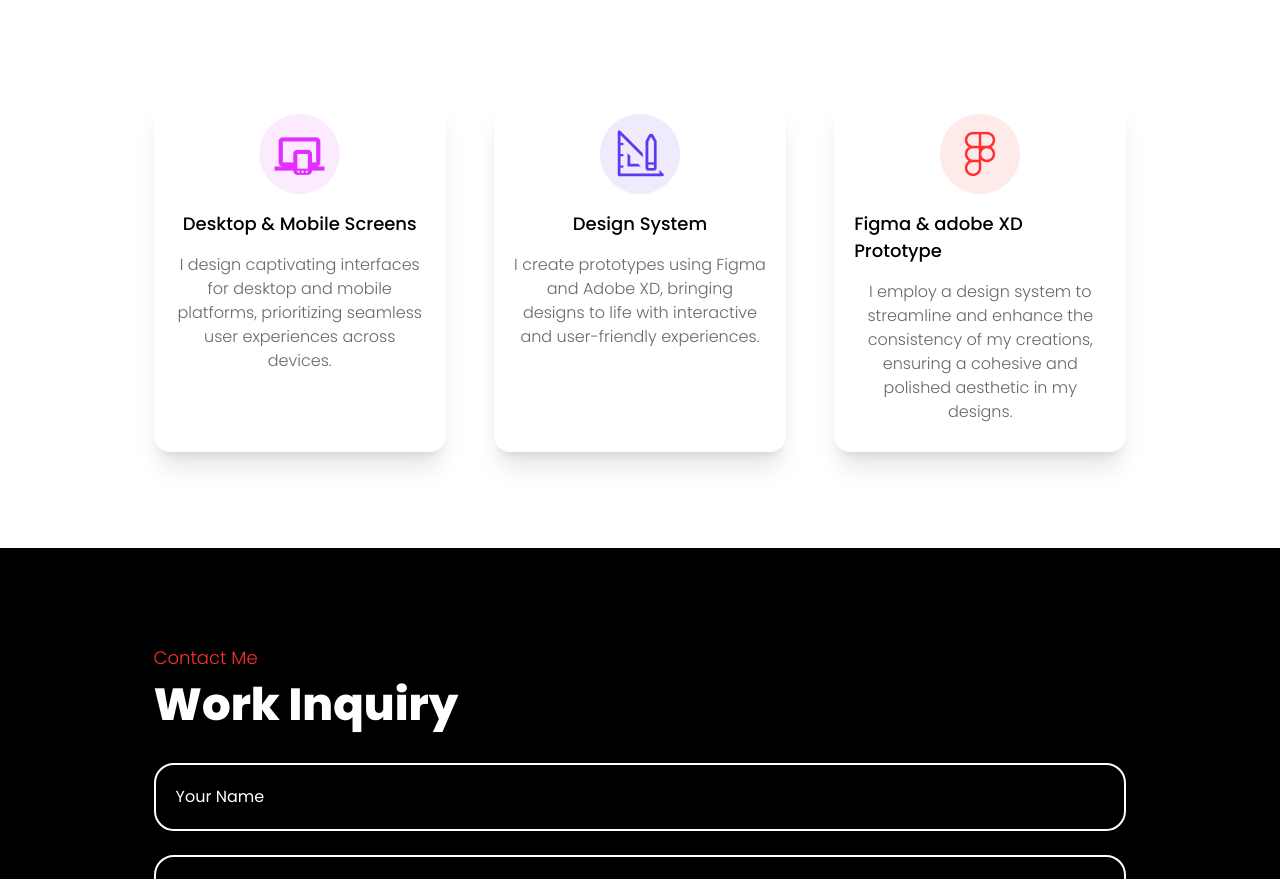
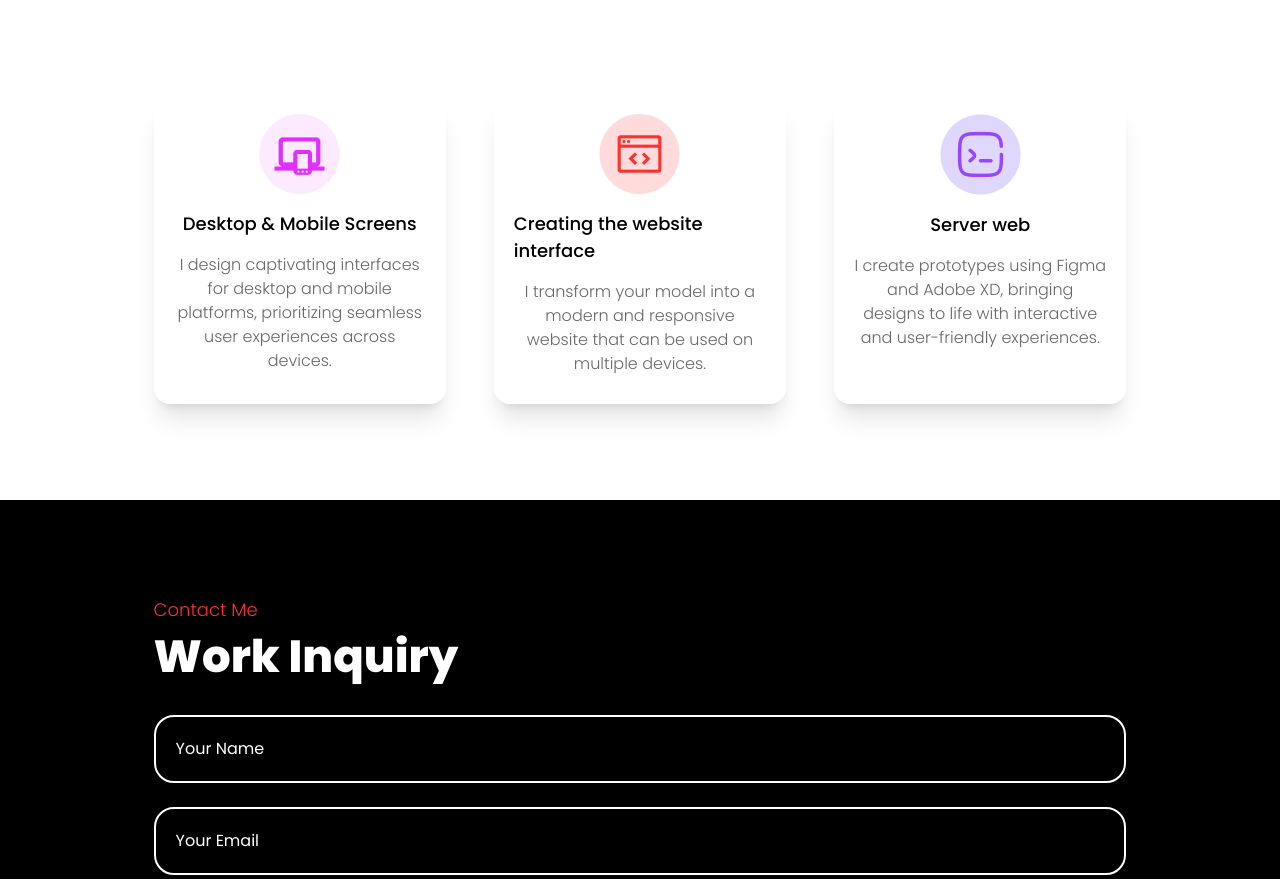
Before and after one commit to salimxfardeheb/portfolio_, a Next.js app in the folder client/: page / in a window 1280 px wide. Shown: the part 3235-4114 px from the top of the page. Built offline with nearby package versions, Linux system fonts and the light colour scheme; no server answers.

Commit message:
update services section

```diff
--- a/client/src/app/page.js
+++ b/client/src/app/page.js
@@ -1,4 +1,4 @@
-'use client'
+"use client";
 import React, { useState, useEffect } from "react";
 import { FaChevronUp } from "react-icons/fa";
 import AnchorLink from "react-anchor-link-smooth-scroll";
@@ -13,10 +13,14 @@ import AboutMe from "./components/aboutMe/AboutMe";
 import Portfolio from "./components/portfolioSection/portfolio";
 import Footer from "./components/footer/Footer";
 
-import { descriptionServices, descriptionsAdv } from "./texts";
+import {
+  descriptionFullstack,
+  descriptionServices,
+  descriptionsAdv,
+} from "./texts";
 
 const Index = () => {
-    const [showButton, setShowButton] = useState(true);
+  const [showButton, setShowButton] = useState(true);
 
   useEffect(() => {
     const handleScroll = () => {
@@ -33,8 +37,9 @@ const Index = () => {
     };
   }, []);
 
-  return <>
-  <div>
+  return (
+    <>
+      <div>
         <NotificationContainer />
       </div>
       <AnchorLink href="/up" className="absolute">
@@ -83,19 +88,20 @@ const Index = () => {
           description={descriptionServices[0]}
         />
         <Card
-          icon="/images/Services/designSystem.png"
-          title="Design System"
-          description={descriptionServices[1]}
+          icon="/images/Services/webInterface.png"
+          title="Creating the website interface"
+          description={descriptionFullstack[0]}
         />
         <Card
-          icon="/images/Services/Figma.png"
-          title="Figma & adobe XD Prototype"
-          description={descriptionServices[2]}
+          icon="/images/Services/ServerWeb.png"
+          title="Server web"
+          description={descriptionServices[1]}
         />
       </div>
       {/* footer */}
       <Footer />
-  </>;
+    </>
+  );
 };
 
 export default Index;
```
